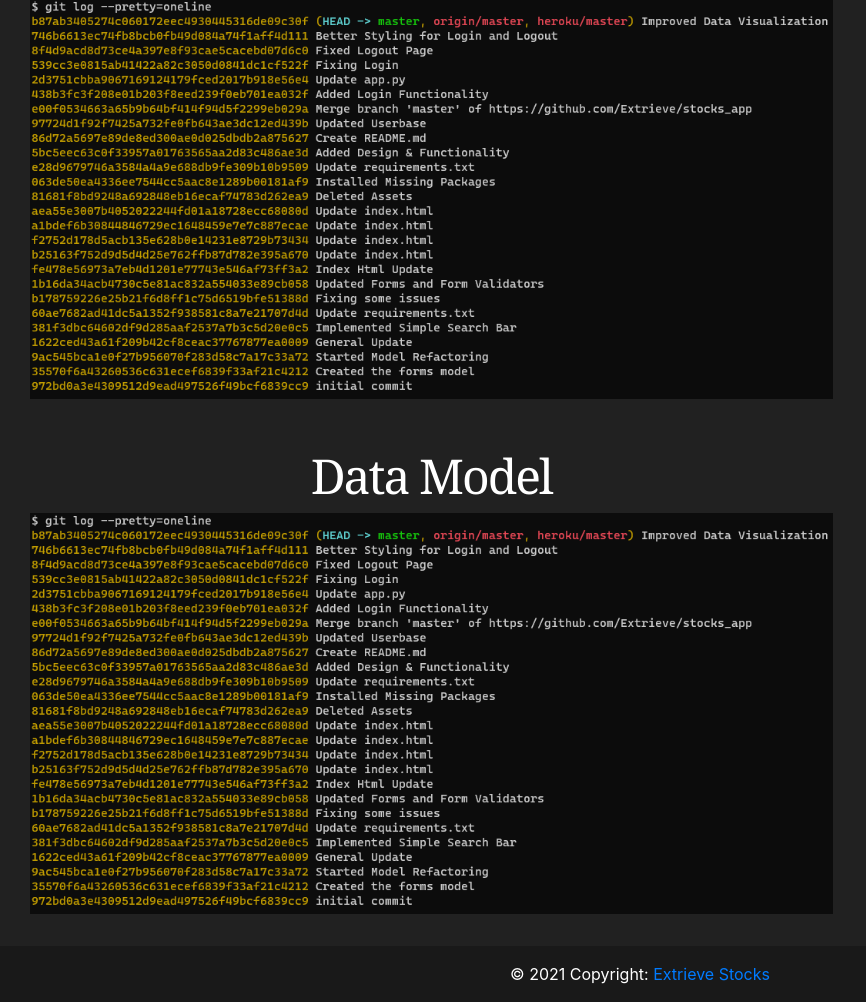
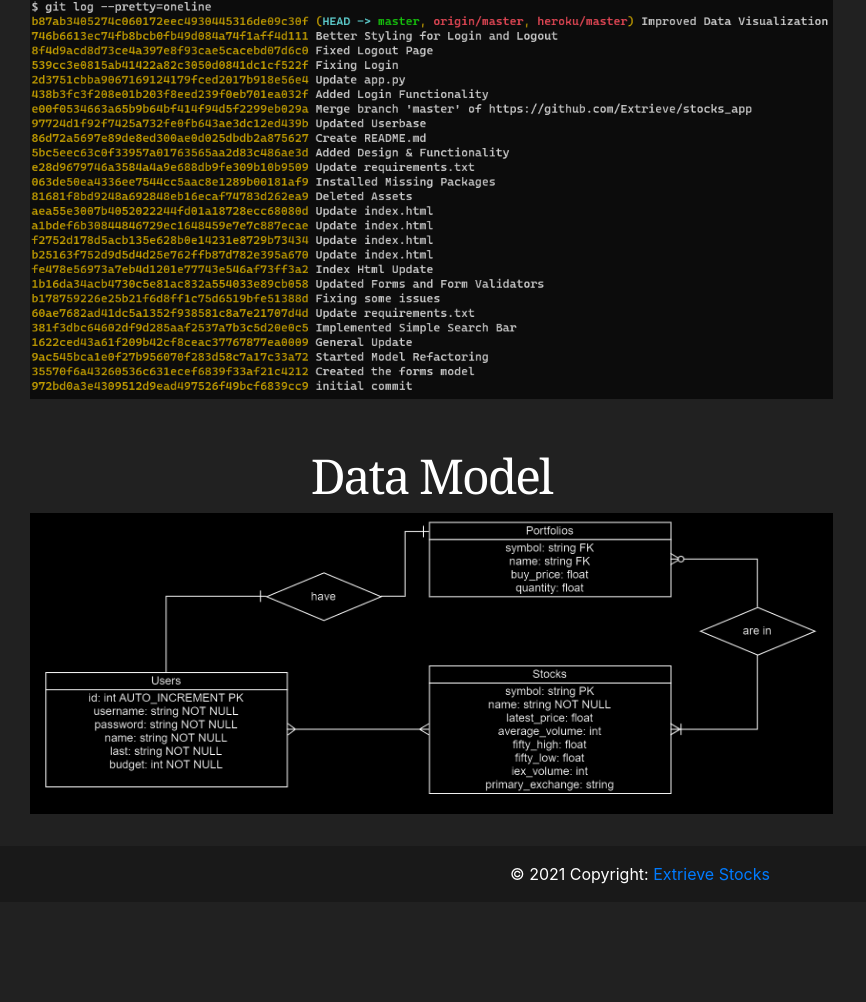
Before and after one commit to Extrieve/stocks_app, a Flask app: page /about-me in a window 1280 px wide. Shown: the part 1025-2027 px from the top of the page, without its empty margins (0-866 px from the left). After the commit the page ends 1909 px from the top, so only its background shows below. Run offline with Flask 2, Linux system fonts and the light colour scheme; a user stored in the database is signed in; some libraries are stand-ins or nearby versions.

Commit message:
Added Data Model
- Added data model and incorporated some fluidity in the design.

```diff
--- a/templates/about.html
+++ b/templates/about.html
@@ -52,7 +52,7 @@ About Me
       <br>
       <br>
       <h3 class="test1">Data Model</h3>
-      <img class="img-fluid" src="../static/img/git_log.png" alt="Responsive image">
+      <img class="img-fluid" src="../static/img/data_model.png" alt="Responsive image">
     </div>
   </div>
 <br>
--- a/templates/base.html
+++ b/templates/base.html
@@ -18,9 +18,11 @@
   #page-container {
   position: relative;
   min-height: 100vh;
+  margin: 0 auto;
   }
 
   #content-wrap {
+  margin: 0 auto;
   padding-bottom: 2.5rem;    /* Footer height */
   }
 
--- a/templates/info.html
+++ b/templates/info.html
@@ -30,4 +30,6 @@
     });
   </script>
 </canvas>
+<br>
+<br>
 {% endblock %}
```
Also changed, not shown: static/img/data_model.png (added), static/img/data_model1.png (added).
